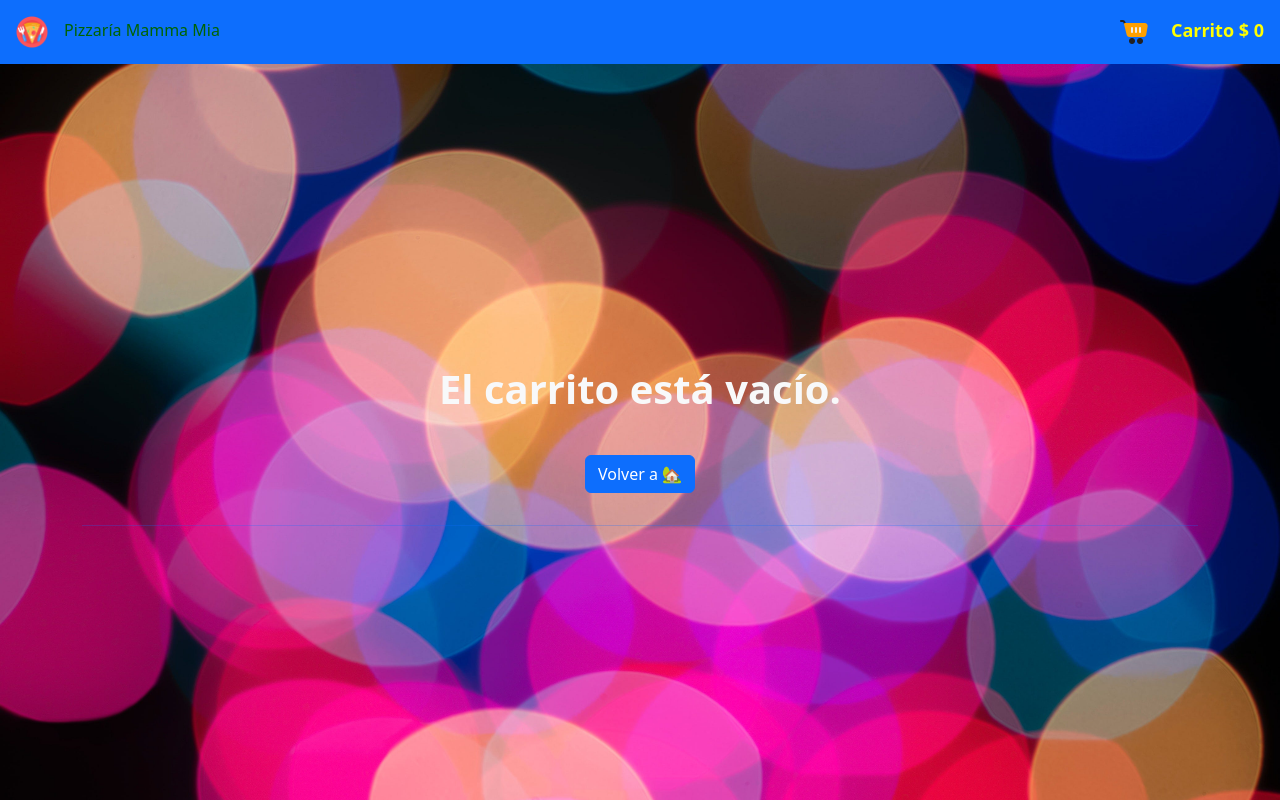
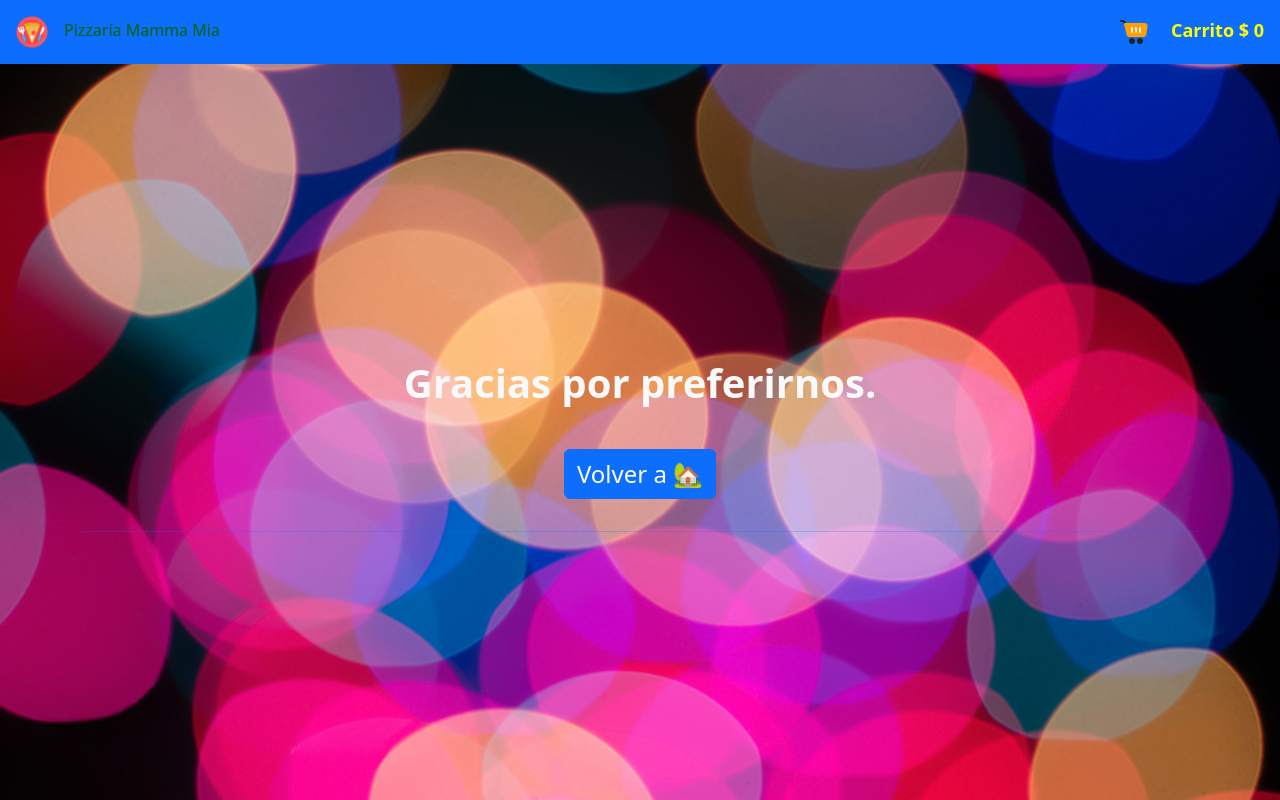
Before and after one commit to jorge2101719/mamma-mia, a React (Vite) app: page /carrito in a window 1280 px wide. Built offline with nearby package versions, Linux system fonts and the light colour scheme.

Commit message:
cambio texto del carrito

```diff
--- a/src/views/carrito/Carrito.jsx
+++ b/src/views/carrito/Carrito.jsx
@@ -46,8 +46,8 @@ export default function Carrito() {
         </div>
       ) : (
         <div>
-          <p className='badge text-light text-center fs-1'>El carrito está vacío.</p>
-          <p><Button onClick={() => navigatePizza('/')}>Volver a 🏡</Button></p>
+          <p className='badge text-light text-center fs-1'>Gracias por preferirnos.</p>
+          <p><Button onClick={() => navigatePizza('/')} className='btn btn-primary fs-4'>Volver a 🏡</Button></p>
         </div>
       )}
       <hr className='text-primary' />
@@ -61,7 +61,7 @@ export default function Carrito() {
           </Col>
           <Col className='no-ver'>{contador}</Col>
           <Col className='no-ver'>Total a pagar</Col>
-          <Col>$ {total.toLocaleString('cl-CL')}</Col>
+          <Col><span className='no-ver'>$</span> {total.toLocaleString('cl-CL')}</Col>
           <Col>
             <Button onClick={() => limpiarElCarrito()} className='btn btn-success text-light'>Pagar</Button>
           </Col>
```
